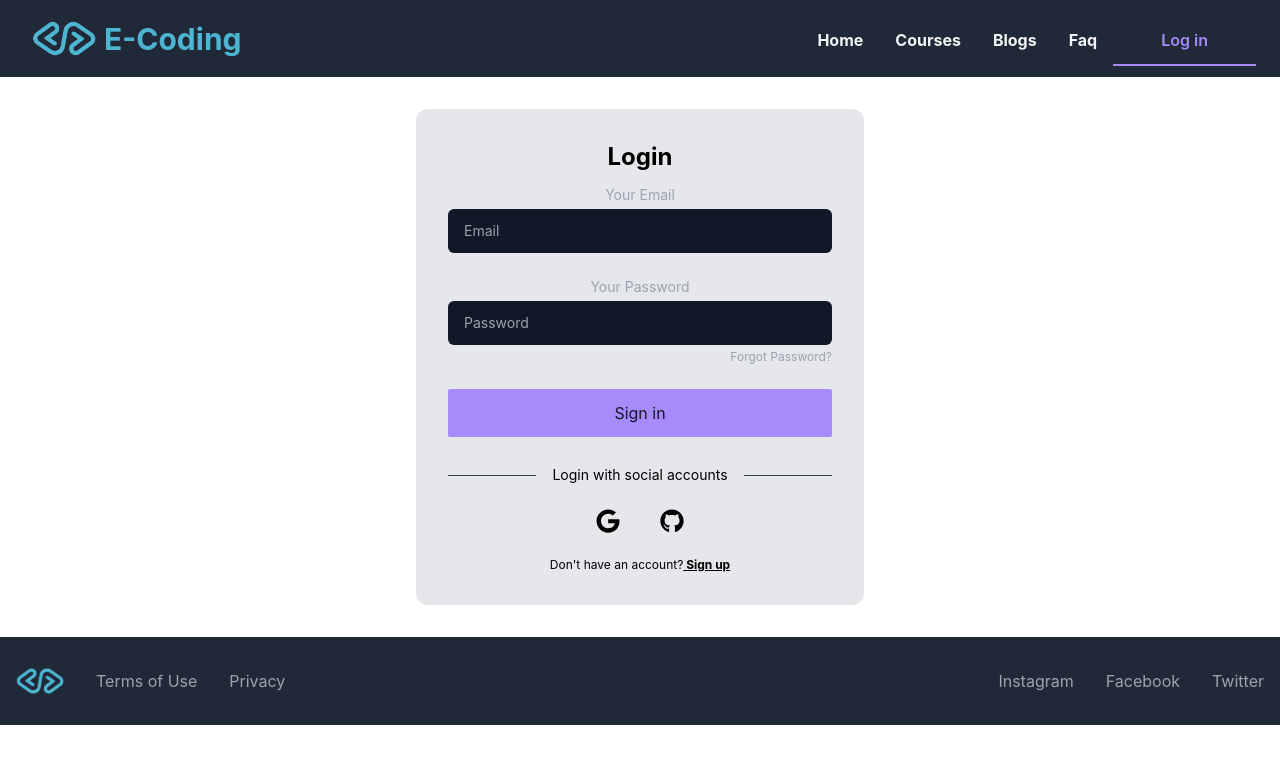
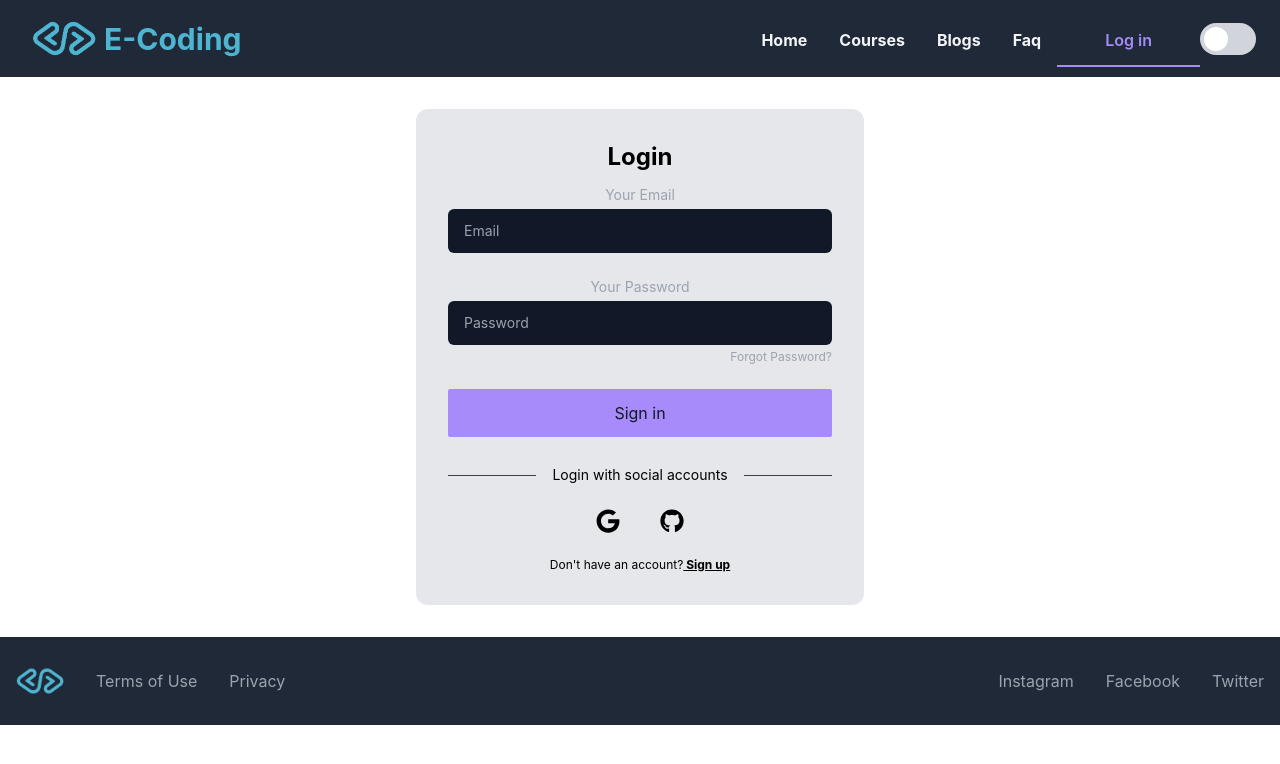
Before and after one commit to Rakib01754/e-coding-client, a React (Create React App) app: page /login in a window 1280 px wide. Shown: the top 764 px of the page. Built offline with nearby package versions, Linux system fonts and the light colour scheme; no server answers.

Commit message:
added environment variable

```diff
--- a/src/components/shared/Header.js
+++ b/src/components/shared/Header.js
@@ -50,11 +50,11 @@ const Header = () => {
                                 <NavLink to="/courses" className={({ isActive }) =>
                                     isActive ? 'flex items-center px-4 -mb-1 border-b-2 border-transparent text-violet-400 border-violet-400' : 'flex items-center px-4 -mb-1 border-b-2 border-transparent'}>Courses</NavLink>
                             </li>
-                            <li className="flex  my-2">
+                            <li className="flex my-2">
                                 <NavLink to="/blogs" className={({ isActive }) =>
                                     isActive ? 'flex items-center px-4 -mb-1 border-b-2 border-transparent text-violet-400 border-violet-400' : 'flex items-center px-4 -mb-1 border-b-2 border-transparent'}>Blogs</NavLink>
                             </li>
-                            <li className="flex  my-2">
+                            <li className="flex my-2">
                                 <NavLink to="/faq" className={({ isActive }) =>
                                     isActive ? 'flex items-center px-4 -mb-1 border-b-2 border-transparent text-violet-400 border-violet-400' : 'flex items-center px-4 -mb-1 border-b-2 border-transparent'}>Faq</NavLink>
                             </li>
@@ -70,12 +70,26 @@ const Header = () => {
                                         </NavLink>
                                 }
                             </li>
+                            <li className='flex my-2'>
+                                <label htmlFor="AcceptConditions" className="relative h-8 w-14 cursor-pointer">
+                                    <input type="checkbox" id="AcceptConditions" className="peer sr-only" />
+
+                                    <span
+                                        className="absolute inset-0 rounded-full bg-gray-300 transition peer-checked:bg-green-500"
+                                    ></span>
+
+                                    <span
+                                        className="absolute inset-0 m-1 h-6 w-6 rounded-full bg-white transition peer-checked:translate-x-6"
+                                    ></span>
+                                </label>
+                            </li>
                         </ul>
+
                     </div>
                 </div>
-
             </nav>
         </>
+
 
     );
 };
--- a/src/firebase/firebase.init.js
+++ b/src/firebase/firebase.init.js
@@ -5,12 +5,12 @@ import { initializeApp } from "firebase/app";
 
 // Your web app's Firebase configuration
 const firebaseConfig = {
-    apiKey: "AIzaSyBhhFKZPrN6h_uEJEWo3ZwxX-zO-BhzcBA",
-    authDomain: "e-coding-26299.firebaseapp.com",
-    projectId: "e-coding-26299",
-    storageBucket: "e-coding-26299.appspot.com",
-    messagingSenderId: "74356603674",
-    appId: "1:74356603674:web:4082b7253d059335820aa3"
+    apiKey: process.env.REACT_APP_apikey,
+    authDomain: process.env.REACT_APP_authDomain,
+    projectId: process.env.REACT_APP_projectId,
+    storageBucket: process.env.REACT_APP_storageBucket,
+    messagingSenderId: process.env.REACT_APP_messagingSenderId,
+    appId: process.env.REACT_APP_appId,
 };
 
 // Initialize Firebase
```
